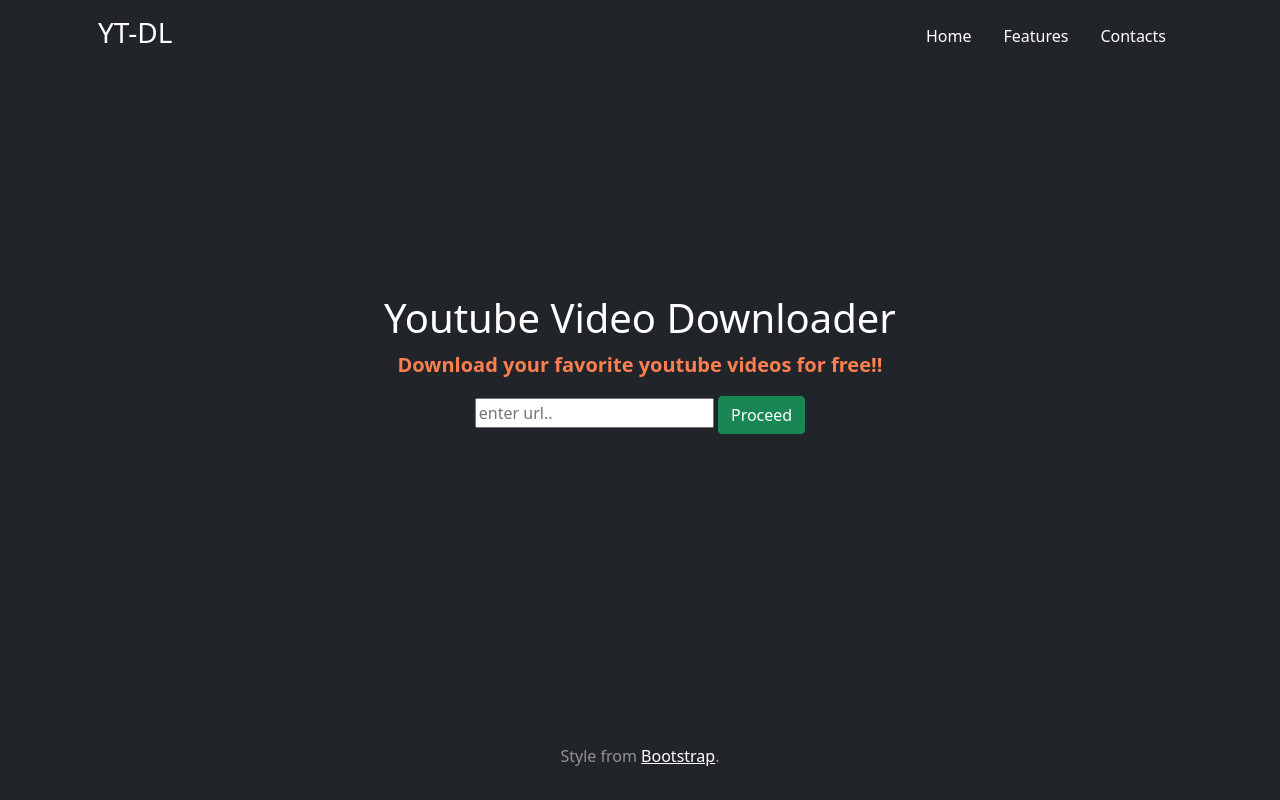
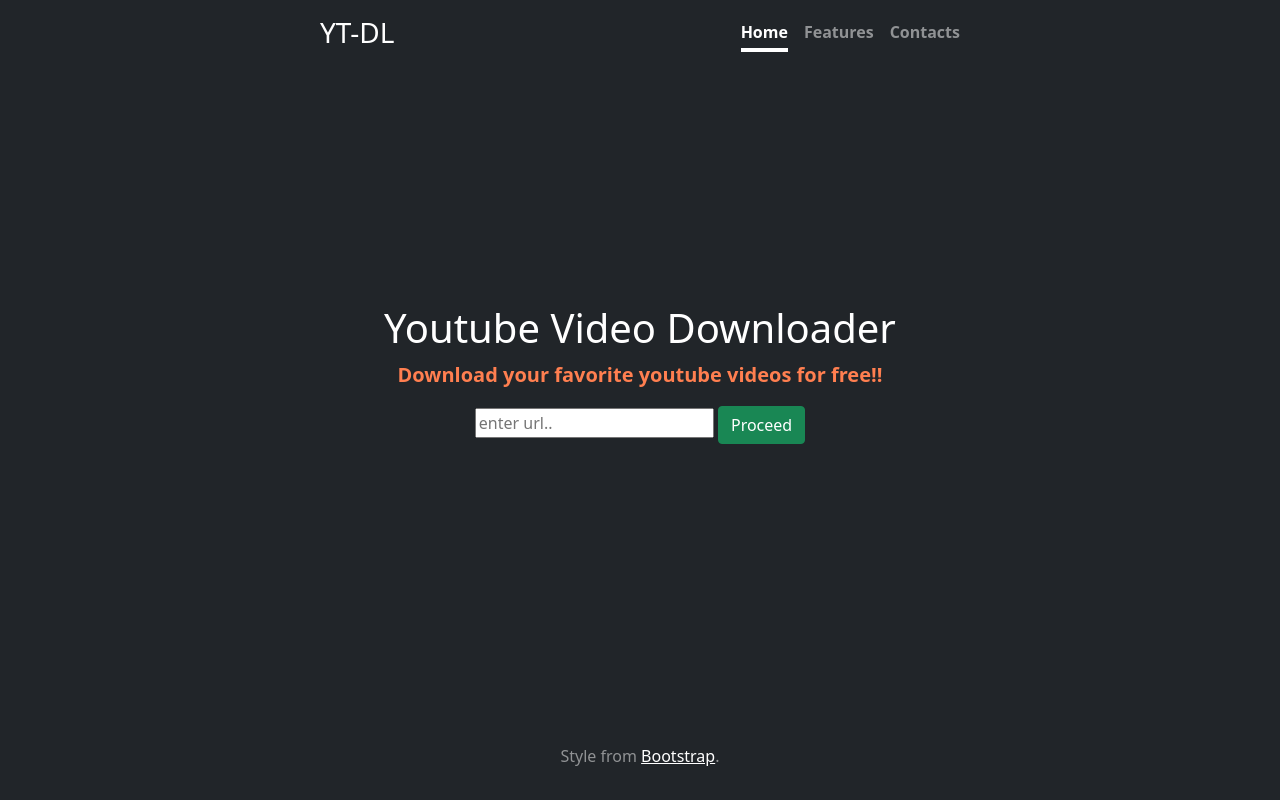
Before and after one commit to Codeit-Michael/strong-wave-00540, a Django app: page / in a window 1280 px wide. Run offline with Django 3.2, Linux system fonts and the light colour scheme.

Commit message:
update design

```diff
--- a/app/templates/app/home.html
+++ b/app/templates/app/home.html
@@ -3,12 +3,25 @@
 {% block title %}YT-DL{% endblock %}
 
 {% block content %}
+  <header class="mb-auto">
+    <div>
+      <h3 class="float-md-start mb-0">YT-DL</h3>
+      <nav class="nav nav-masthead justify-content-center float-md-end">
+        <a class="nav-link active" href="/">Home</a>
+        <a class="nav-link" href="{% url 'features' %}">Features</a>
+        <a class="nav-link" href="{% url 'contact' %}">Contacts</a>
+      </nav>
+    </div>
+  </header>
+
+  <main class="px-3">
     <h1>Youtube Video Downloader</h1>
     <p class="bold lead">Download your favorite youtube videos for free!!</p>
     <form method="post" action="">
       {% csrf_token %}
       <input type="label" name="given_url" placeholder="enter url..">
       <button type="submit" name="fetch-vid" value="fetch-vid" class="btn btn-success">Proceed</button>
+    </form>
     <br><br>
-  </form>
+  </main>
 {% endblock %}
--- a/app/templates/app/index.html
+++ b/app/templates/app/index.html
@@ -1,3 +1,4 @@
+{% load static %}
 <!DOCTYPE html>
 <html class="h-100" lang="en">
 <head>
@@ -6,6 +7,7 @@
   <title>{% block title %}{% endblock %}</title>
 
   <link href="https://cdn.jsdelivr.net/npm/bootstrap@5.1.3/dist/css/bootstrap.min.css" rel="stylesheet" integrity="sha384-1BmE4kWBq78iYhFldvKuhfTAU6auU8tT94WrHftjDbrCEXSU1oBoqyl2QvZ6jIW3" crossorigin="anonymous">
+  <link rel="stylesheet" type="text/css" href="{% static 'app/cover.css' %}">
 
   <style>
     .bd-placeholder-img {
@@ -32,25 +34,12 @@
 
 <body class="d-flex h-100 text-center text-white bg-dark container">
   <div class="cover-container d-flex w-100 h-100 p-3 mx-auto flex-column">
-  <header class="mb-auto">
-    <div>
-      <h3 class="float-md-start mb-0">YT-DL</h3>
-      <nav class="nav nav-masthead justify-content-center float-md-end">
-        <a class="nav-link active text-white" href="/">Home</a>
-        <a class="nav-link text-white" href="{% url 'features' %}">Features</a>
-        <a class="nav-link  text-white" href="{% url 'contact' %}">Contacts</a>
-      </nav>
-    </div>
-  </header>
-
-  <main class="px-3">
-    {% block content %}{% endblock %}
-    <br><br>
-  </main>
+  {% block content %}
+  {% endblock %}
 
   <footer class="mt-auto text-white-50">
     <p>Style from <a href="https://getbootstrap.com/docs/5.1/examples/cover/#" class="text-white" target="_blank">Bootstrap</a>.</p>
   </footer>
-</div>
+  </div>
 </body>
 </html>
--- /dev/null
+++ b/static/app/cover.css
@@ -0,0 +1,97 @@
+/*
+ * Globals
+ */
+
+/* Links */
+a,
+a:focus,
+a:hover {
+  color: #fff;
+}
+
+/* Custom default button */
+.btn-secondary,
+.btn-secondary:hover,
+.btn-secondary:focus {
+  color: #333;
+  text-shadow: none; /* Prevent inheritance from `body` */
+  background-color: #fff;
+  border: .05rem solid #fff;
+}
+
+
+/*
+ * Base structure
+ */
+
+.cover-container {
+  max-width: 42em;
+}
+
+
+/*
+ * Header
+ */
+.masthead {
+  margin-bottom: 2rem;
+}
+
+.masthead-brand {
+  margin-bottom: 0;
+}
+
+.nav-masthead .nav-link {
+  padding: .25rem 0;
+  font-weight: 700;
+  color: rgba(255, 255, 255, .5);
+  background-color: transparent;
+  border-bottom: .25rem solid transparent;
+}
+
+.nav-masthead .nav-link:hover,
+.nav-masthead .nav-link:focus {
+  border-bottom-color: rgba(255, 255, 255, .25);
+}
+
+.nav-masthead .nav-link + .nav-link {
+  margin-left: 1rem;
+}
+
+.nav-masthead .active {
+  color: #fff;
+  border-bottom-color: #fff;
+}
+
+@media (min-width: 48em) {
+  .masthead-brand {
+    float: left;
+  }
+  .nav-masthead {
+    float: right;
+  }
+}
+
+
+/*
+ * Cover
+ */
+.cover {
+  padding: 0 1.5rem;
+}
+.cover .btn-lg {
+  padding: .75rem 1.25rem;
+  font-weight: 700;
+}
+
+
+/*
+ * Footer
+ */
+.mastfoot {
+  color: rgba(255, 255, 255, .5);
+}
+
+
+.bg-grey {
+  background: #333 !important;
+}
```
Also changed, not shown: app/templates/app/contact.html (+18 -2 lines), app/templates/app/download.html (+20 -6 lines), app/templates/app/features.html (+17 -1 lines). Lines whose indentation alone changed are shown as unchanged.
